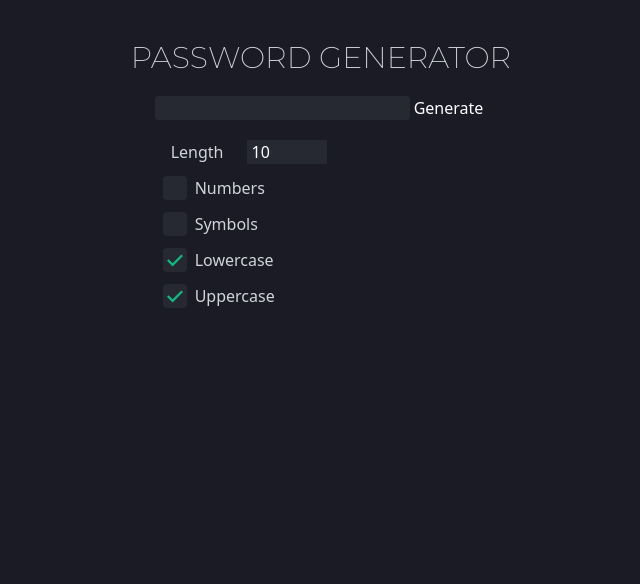
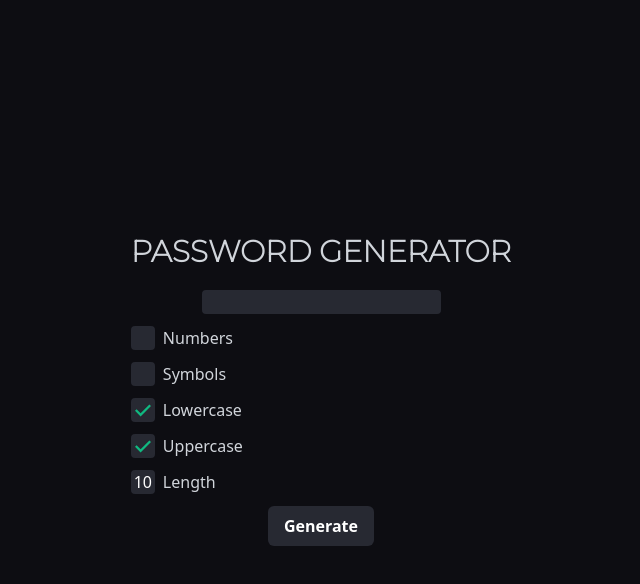
Before and after one commit to Veirt/vue-pw-generator, a Vue app: page / in a window 1280 px wide. Shown: the top 584 px of the page, without its empty margins (319-959 px from the left). Built offline with nearby package versions, Linux system fonts and the light colour scheme.

Commit message:
Re-design

```diff
--- a/src/App.vue
+++ b/src/App.vue
@@ -1,7 +1,16 @@
 <template>
-  <div class="my-10 flex justify-center flex-col items-center ">
-    <h1 class="text-3xl text-gray-300 uppercase">Password Generator</h1>
-    <Generator />
+  <!-- This is an example component -->
+  <div class="w-full h-screen bg-center bg-no-repeat bg-cover bg-raisin-black">
+    <div
+      class="w-full h-screen bg-opacity-50 bg-black flex justify-center items-center"
+    >
+      <div class="mx-4 text-center text-gray-300">
+        <h1 class="font-bold text-3xl mb-4 uppercase">Password Generator</h1>
+        <div>
+          <Generator />
+        </div>
+      </div>
+    </div>
   </div>
 </template>
 
--- a/src/components/Generator.vue
+++ b/src/components/Generator.vue
@@ -2,22 +2,9 @@
   <div class="my-5 text-white">
     <input
       v-model="password"
-      class="px-3 rounded bg-raisin-black2 "
+      class="px-1 rounded bg-raisin-black2 "
       type="text"
     />
-    <button class="mx-1" v-on:click="generatePassword()">Generate</button>
-    <div class="mx-2 my-5">
-      <label class="my-3 flex justify-start items-start">
-        <div
-          class="bg-raisin-black2 flex justify-center items-center mr-2 "
-        ></div>
-        <div class="text-gray-300 mr-5">Length</div>
-        <input
-          v-model="length"
-          type="text"
-          class="px-1 mx-1 w-20 bg-raisin-black2"
-        />
-      </label>
     <label class="my-3 flex justify-start items-start">
       <div
         class="bg-raisin-black2 rounded w-6 h-6 flex flex-shrink-0 justify-center items-center mr-2 focus-within:border-antique-ruby"
@@ -52,11 +39,7 @@
       <div
         class="bg-raisin-black2 rounded w-6 h-6 flex flex-shrink-0 justify-center items-center mr-2 focus-within:border-antique-ruby"
       >
-          <input
-            v-model="lowercase"
-            type="checkbox"
-            class="opacity-0 absolute"
-          />
+        <input v-model="lowercase" type="checkbox" class="opacity-0 absolute" />
         <svg
           class="fill-current hidden w-4 h-4 text-green-500 pointer-events-none"
           viewBox="0 0 20 20"
@@ -71,11 +54,7 @@
       <div
         class="bg-raisin-black2 rounded w-6 h-6 flex flex-shrink-0 justify-center items-center mr-2 focus-within:border-antique-ruby"
       >
-          <input
-            v-model="uppercase"
-            type="checkbox"
-            class="opacity-0 absolute"
-          />
+        <input v-model="uppercase" type="checkbox" class="opacity-0 absolute" />
         <svg
           class="fill-current hidden w-4 h-4 text-green-500 pointer-events-none"
           viewBox="0 0 20 20"
@@ -85,7 +64,25 @@
       </div>
       <div class="text-gray-300 select-none">Uppercase</div>
     </label>
-    </div>
+
+    <label class="my-3 flex justify-start items-start">
+      <input
+        v-model="length"
+        type="text"
+        class="w-6 text-center focus:outline-none rounded bg-raisin-black2"
+      />
+      <div
+        class="bg-raisin-black2 flex justify-center items-center mr-2 "
+      ></div>
+      <div class="text-gray-300 mr-5">Length</div>
+    </label>
+
+    <button
+      v-on:click="generatePassword()"
+      class="bg-raisin-black2 rounded-md font-bold text-white text-center px-4 py-2 transition duration-300 ease-in-out hover:bg-gray-700"
+    >
+      Generate
+    </button>
   </div>
 </template>
 
@@ -114,6 +111,7 @@ export default {
         });
       } catch (TypeError) {
         console.log("There are no checked checkboxes");
+        this.password = "";
       }
     }
   }
```
Lines whose indentation alone changed are shown as unchanged.
